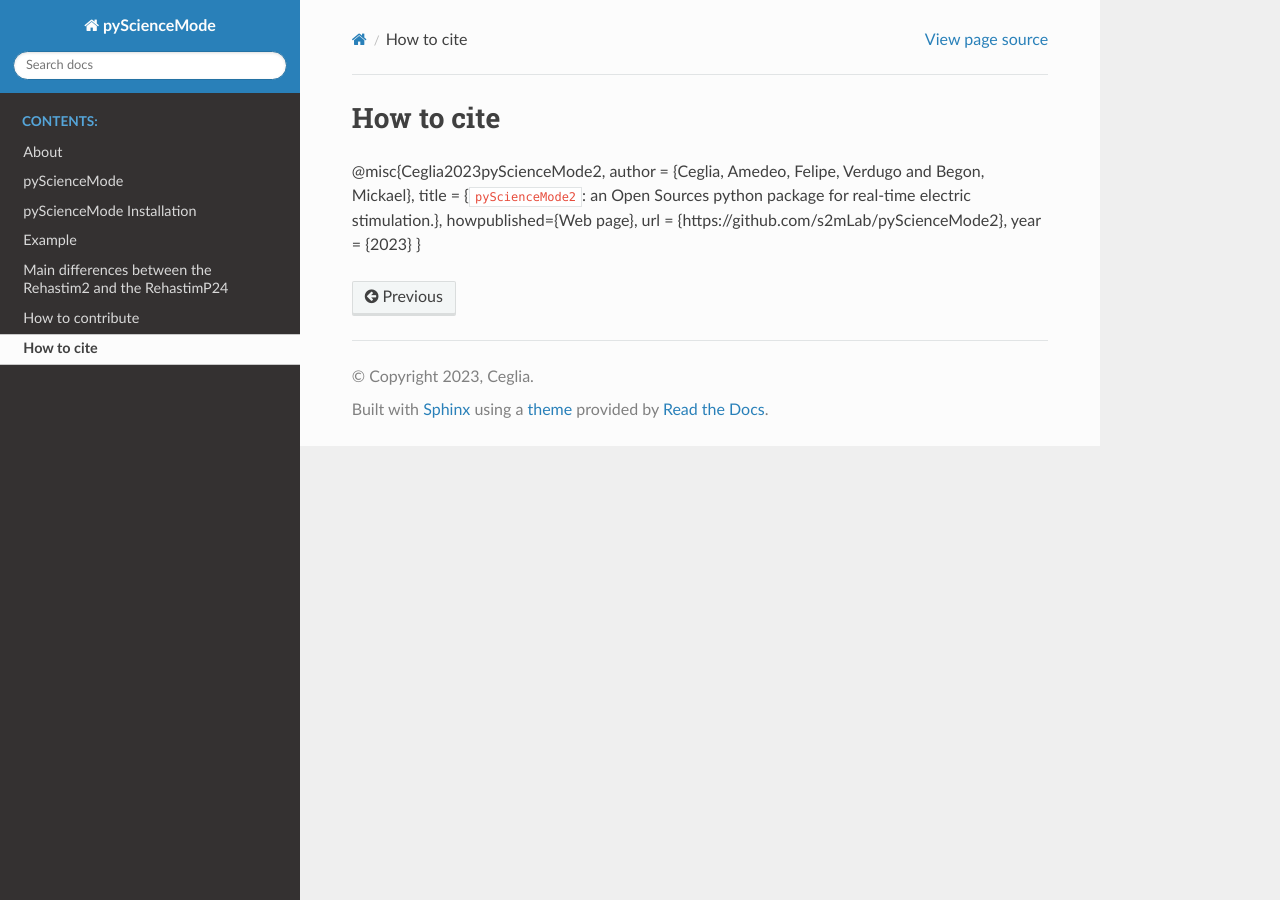
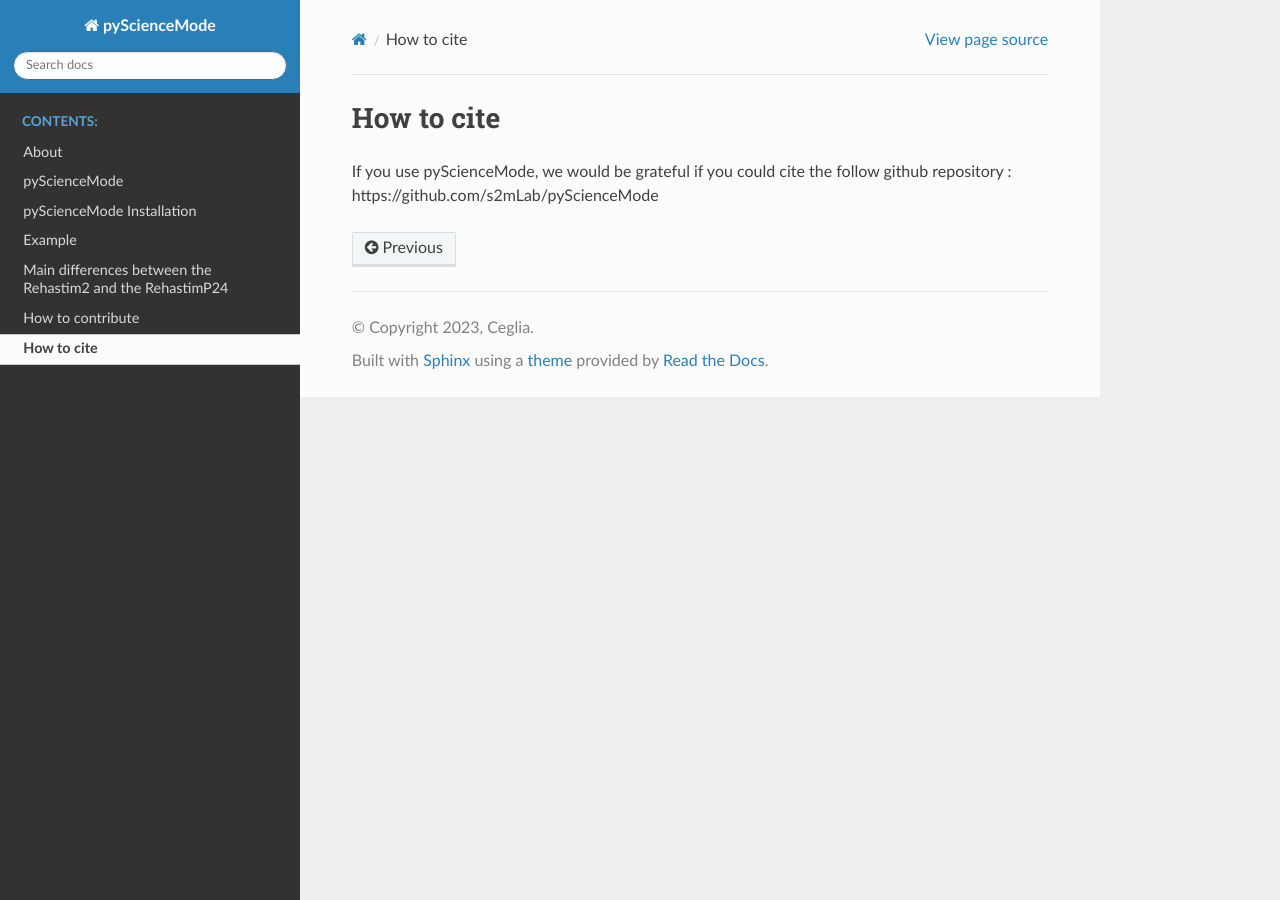
Before and after one commit to s2mLab/pyScienceMode, a Sphinx documentation site: the page built from docs/cite.md, in a window 1280 px wide. Built offline with Sphinx 7.4.7 and the Read the Docs theme 2.0.0, drawn with Linux system fonts in a browser that asks for light colours.

```diff
--- a/docs/cite.md
+++ b/docs/cite.md
@@ -1,9 +1,3 @@
 # How to cite
 
-@misc{Ceglia2023pyScienceMode2,
-author = {Ceglia, Amedeo, Felipe, Verdugo and Begon, Mickael},
-title = {`pyScienceMode2`: an Open Sources python package for real-time electric stimulation.},
-howpublished={Web page},
-url = {https://github.com/s2mLab/pyScienceMode2},
-year = {2023}
-}
+If you use pyScienceMode, we would be grateful if you could cite the follow github repository : https://github.com/s2mLab/pyScienceMode
```
Also changed, not shown: README.md (+7 -47 lines).
